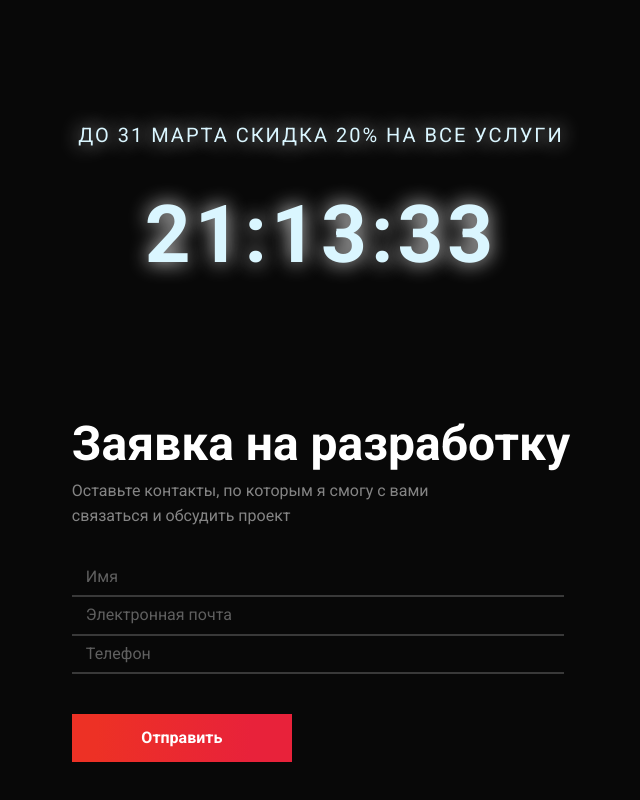
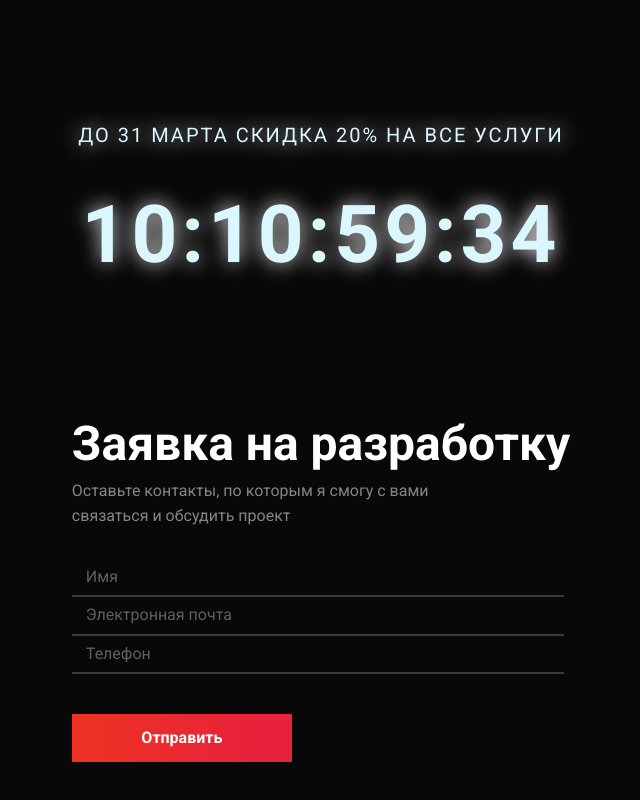
Before and after one commit to Scaelz/didactic-octo-pancake, a plain HTML site: page index.html in a window 1280 px wide. Shown: the part 2478-3278 px from the top of the page, without its empty margins (319-959 px from the left). Drawn offline with Linux system fonts and the light colour scheme.

Commit message:
add discount timer

```diff
--- a/index.html
+++ b/index.html
@@ -14,6 +14,7 @@
 	<script src="js/burger.js" defer></script>
 	<script src="js/modal.js" defer></script>
 	<script src="js/scroll.js" defer></script>
+	<script src="js/discount-timer.js" defer></script>
 </head>
 
 <body>
--- /dev/null
+++ b/js/discount-timer.js
@@ -0,0 +1,35 @@
+const timer = document.querySelector('.timer__time');
+const deadline = '31 march 2022';
+
+const deadlineDate = new Date(deadline).getTime();
+
+
+const formatTimeUnit = (unit) => {
+    return unit < 10 ? '0' + unit : unit;
+}
+
+const calculateTimeUnits = (totalSeconds) => {
+    const seconds = Math.floor(totalSeconds % 60);
+    const minutes = Math.floor(totalSeconds / 60 % 60);
+    const hours = Math.floor(totalSeconds / 60 / 60 % 60);
+    const days = Math.floor(totalSeconds / 60 / 60 / 24)
+    return { seconds, minutes, hours, days };
+}
+
+const updateTimer = () => {
+    const currentDate = new Date().getTime();
+    const timeLeftInSeconds = (deadlineDate - currentDate) / 1000;
+    let {seconds, minutes, hours, days} = calculateTimeUnits(timeLeftInSeconds);
+    seconds = formatTimeUnit(seconds);
+    minutes = formatTimeUnit(minutes);
+    hours = formatTimeUnit(hours);
+    days = formatTimeUnit(days);
+    timer.textContent = `${days}:${hours}:${minutes}:${seconds}`;
+
+    if (timeLeftInSeconds < 0) {
+        clearInterval(interval);
+        timer.textContent = `00:00:00:00`;
+    }
+}
+
+const interval = setInterval(updateTimer, 500);
```
